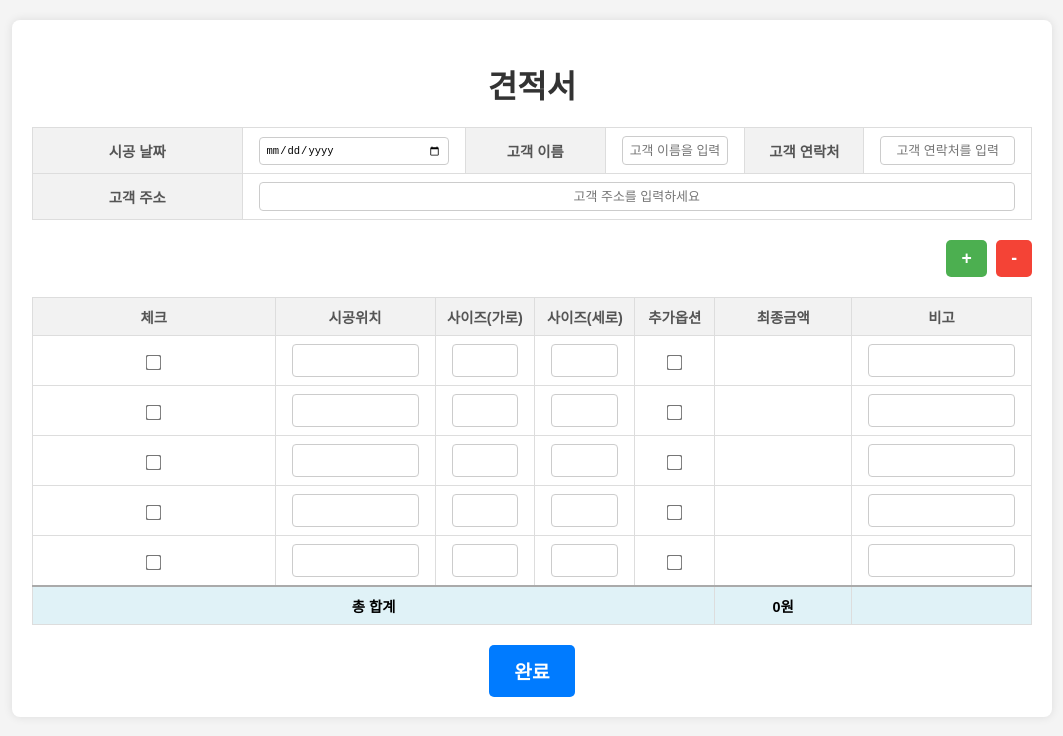
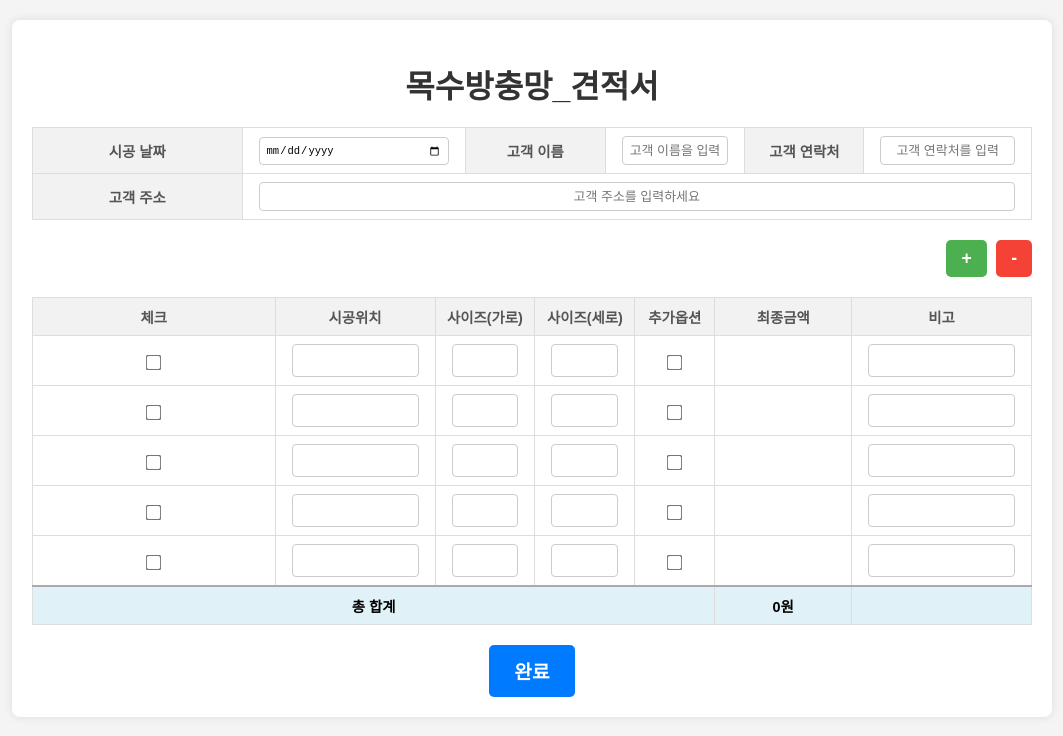
Before and after one commit to leeyounghoon2/-, a plain HTML site: page index.html in a window 1280 px wide. Shown: the whole page, without its empty margins (108-1171 px from the left). Drawn offline with nearby package versions, Linux system fonts and the light colour scheme.

Commit message:
Update index.html

```diff
--- a/index.html
+++ b/index.html
@@ -8,7 +8,7 @@
     </head>
 <body>
     <div class="quotation-container">
-        <h1>견적서</h1>
+        <h1>목수방충망_견적서</h1>
 
         <div class="customer-info">
             <table>
```
